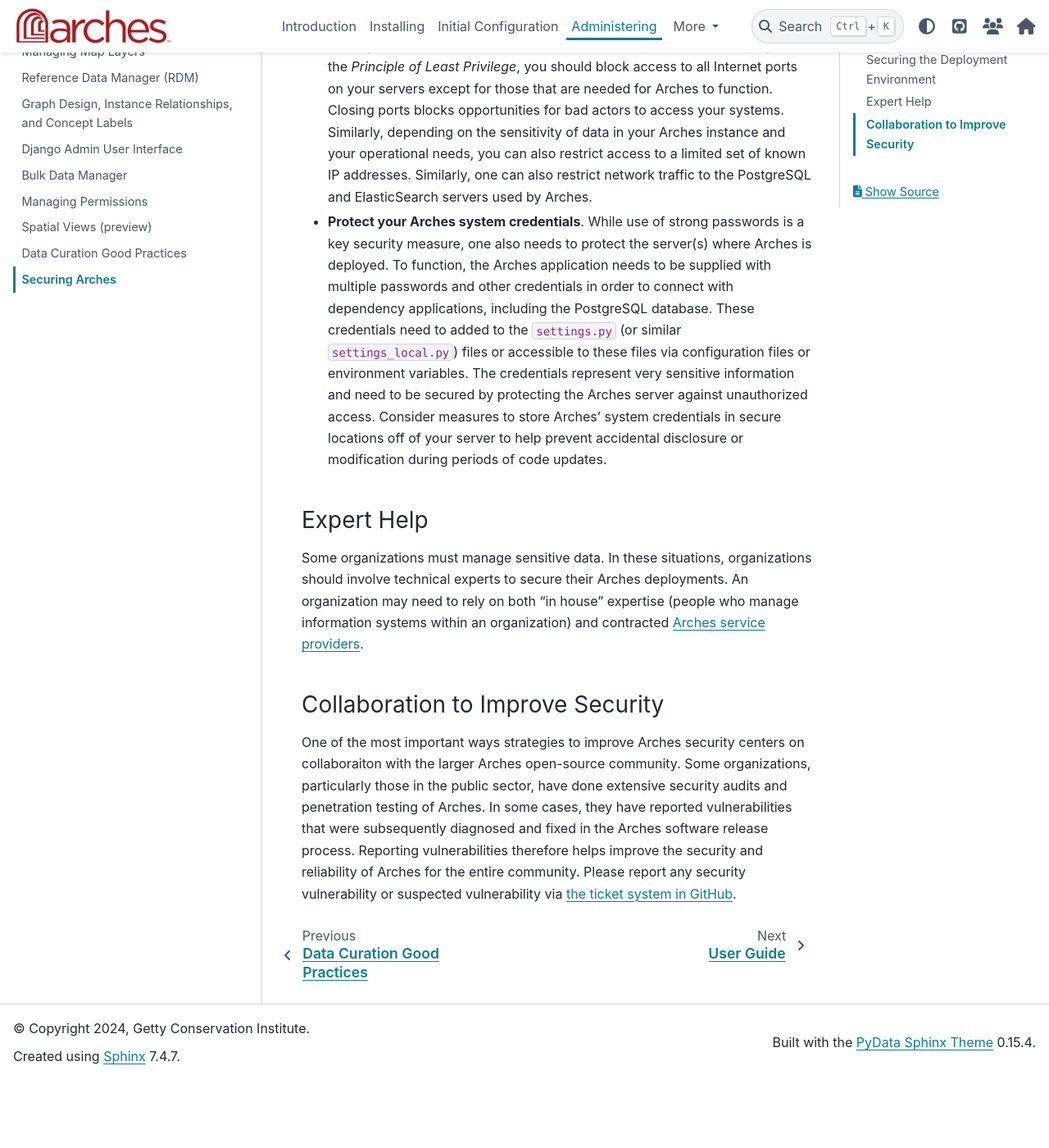
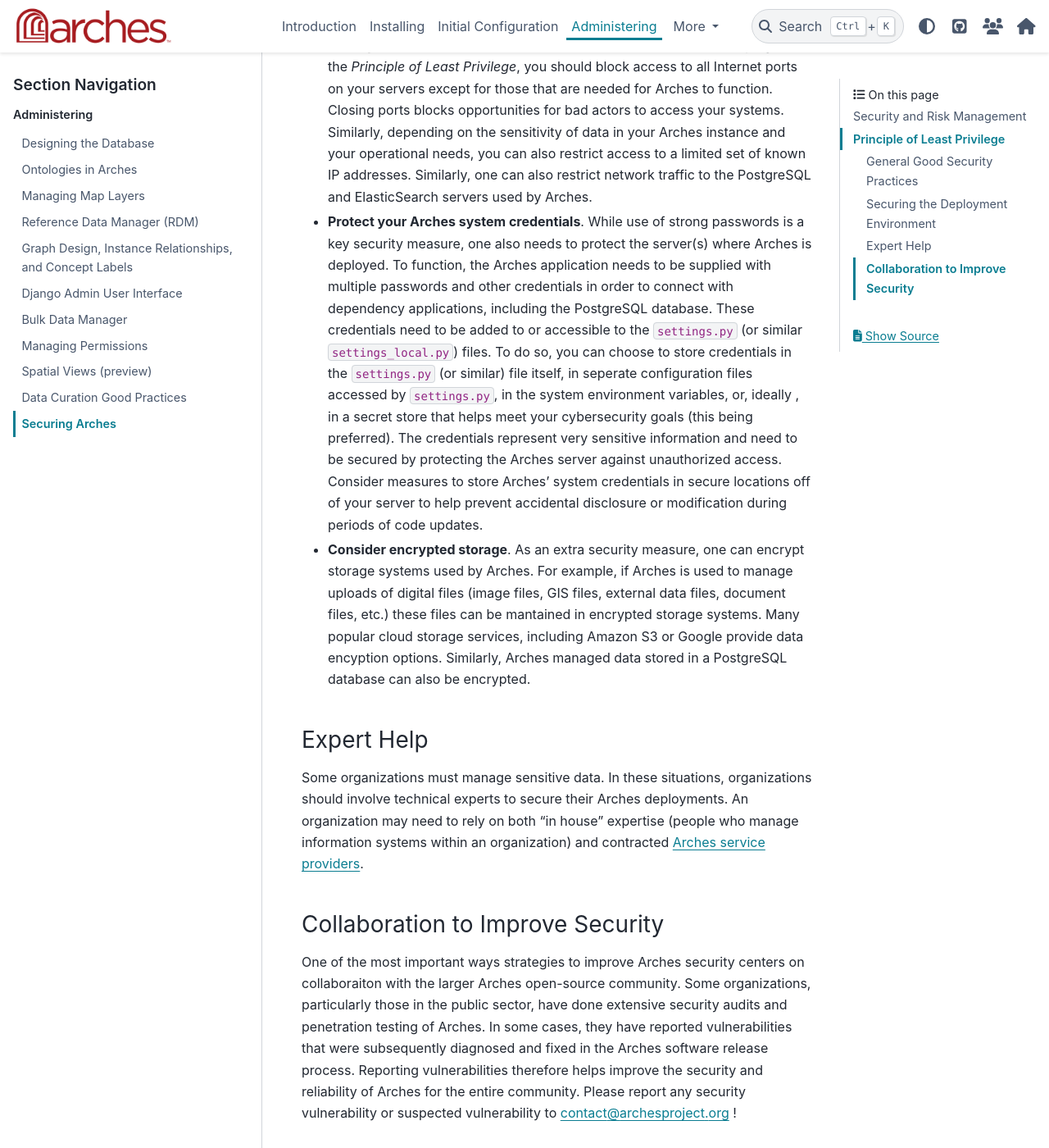
Before and after one commit to archesproject/arches-docs, a Sphinx documentation site: the page built from docs/administering/security.rst, in a window 1280 px wide and 1400 px high, scrolled down 3222 px. Shown: the whole window at 82% size. Built offline with Sphinx 7.4.7 and the PyData theme 0.15.4, drawn with Linux system fonts in a browser that asks for light colours; before the commit the page ends 4540 px from its top, so only the background shows below that.

Commit message:
Added storage encryption

```diff
--- a/docs/administering/security.rst
+++ b/docs/administering/security.rst
@@ -49,8 +49,9 @@
 
 * **Close ports and limit access to only the intended audience**. In keeping with the *Principle of Least Privilege*, you should block access to all Internet ports on your servers except for those that are needed for Arches to function. Closing ports blocks opportunities for bad actors to access your systems. Similarly, depending on the sensitivity of data in your Arches instance and your operational needs, you can also restrict access to a limited set of known IP addresses. Similarly, one can also restrict network traffic to the PostgreSQL and ElasticSearch servers used by Arches.
 
+* **Protect your Arches system credentials**. While use of strong passwords is a key security measure, one also needs to protect the server(s) where Arches is deployed. To function, the Arches application needs to be supplied with multiple passwords and other credentials in order to connect with dependency applications, including the PostgreSQL database. These credentials need to be added to or accessible to the ``settings.py`` (or similar ``settings_local.py``) files. To do so, you can choose to store credentials in the ``settings.py`` (or similar) file itself, in seperate configuration files accessed by ``settings.py``, in the system environment variables, or, ideally , in a secret store that helps meet your cybersecurity goals (this being preferred). The credentials represent very sensitive information and need to be secured by protecting the Arches server against unauthorized access. Consider measures to store Arches' system credentials in secure locations off of your server to help prevent accidental disclosure or modification during periods of code updates.
 
-* **Protect your Arches system credentials**. While use of strong passwords is a key security measure, one also needs to protect the server(s) where Arches is deployed. To function, the Arches application needs to be supplied with multiple passwords and other credentials in order to connect with dependency applications, including the PostgreSQL database. These credentials need to added to the ``settings.py`` (or similar ``settings_local.py``) files or accessible to these files via configuration files or environment variables. The credentials represent very sensitive information and need to be secured by protecting the Arches server against unauthorized access. Consider measures to store Arches' system credentials in secure locations off of your server to help prevent accidental disclosure or modification during periods of code updates.
+* **Consider encrypted storage**. As an extra security measure, one can encrypt storage systems used by Arches. For example, if Arches is used to manage uploads of digital files (image files, GIS files, external data files, document files, etc.) these files can be mantained in encrypted storage systems. Many popular cloud storage services, including Amazon S3 or Google provide data encyption options. Similarly, Arches managed data stored in a PostgreSQL database can also be encrypted.
 
 
 Expert Help
@@ -61,4 +62,4 @@
 
 Collaboration to Improve Security
 ---------------------------------
-One of the most important ways strategies to improve Arches security centers on collaboraiton with the larger Arches open-source community. Some organizations, particularly those in the public sector, have done extensive security audits and penetration testing of Arches. In some cases, they have reported vulnerabilities that were subsequently diagnosed and fixed in the Arches software release process. Reporting vulnerabilities therefore helps improve the security and reliability of Arches for the entire community. Please report any security vulnerability or suspected vulnerability via `the ticket system in GitHub <https://github.com/archesproject/arches/issues>`_.
+One of the most important ways strategies to improve Arches security centers on collaboraiton with the larger Arches open-source community. Some organizations, particularly those in the public sector, have done extensive security audits and penetration testing of Arches. In some cases, they have reported vulnerabilities that were subsequently diagnosed and fixed in the Arches software release process. Reporting vulnerabilities therefore helps improve the security and reliability of Arches for the entire community. Please report any security vulnerability or suspected vulnerability to contact@archesproject.org !
```
